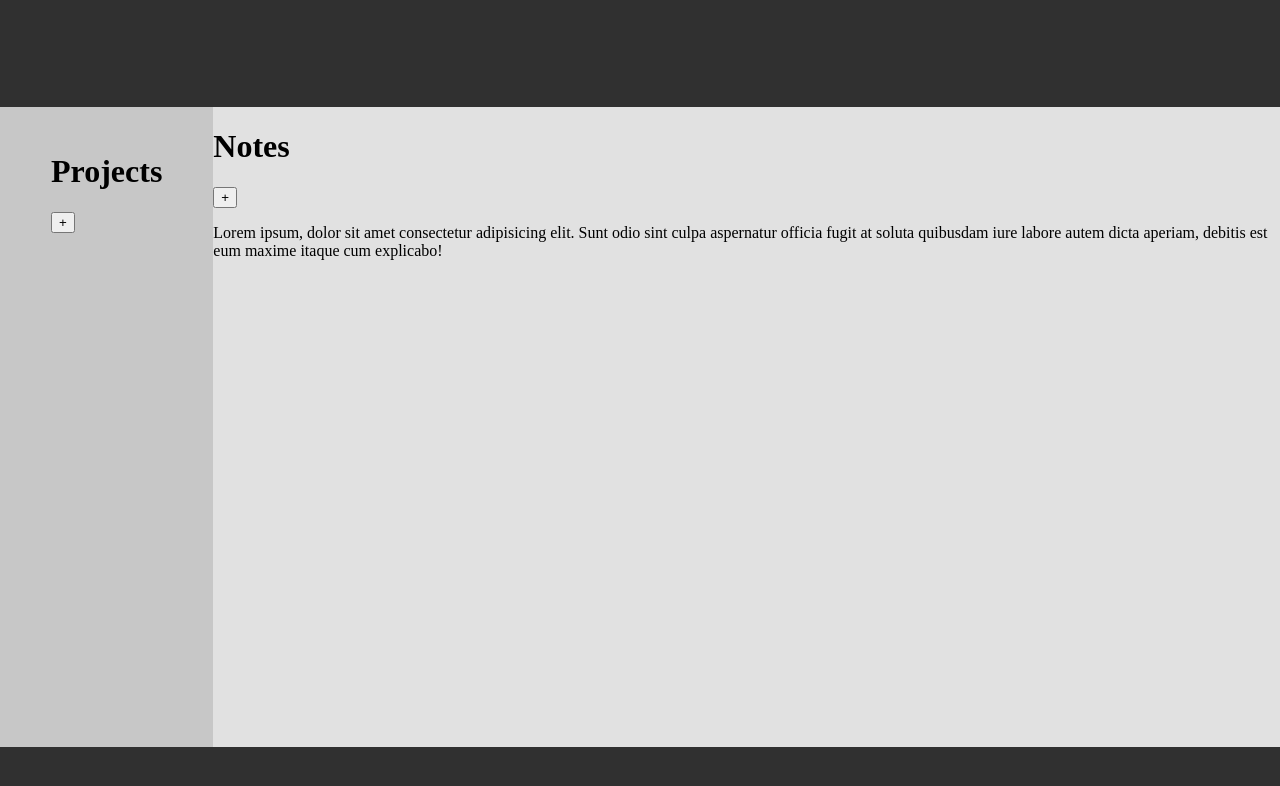
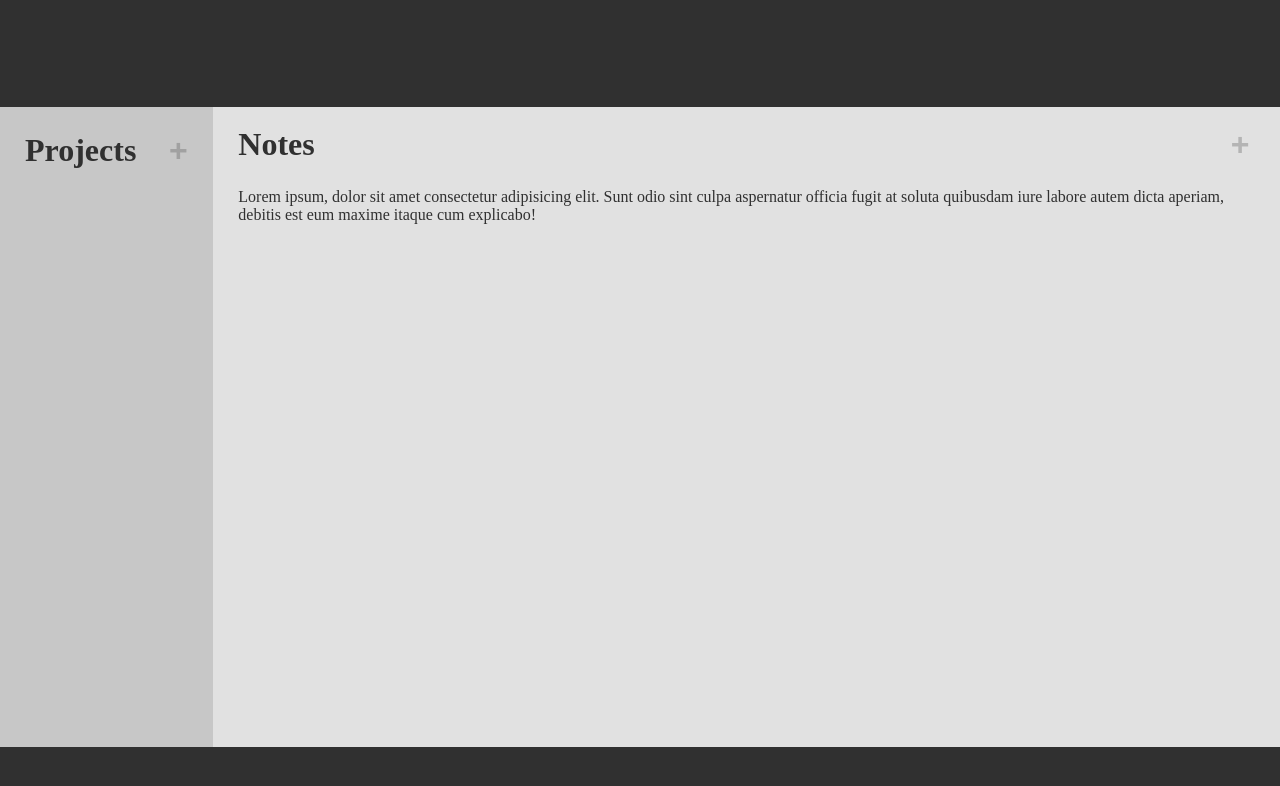
Before and after one commit to benlgw/todo-list, a website built with Vite: page index.html in a window 1280 px wide. Built offline with nearby package versions, Linux system fonts and the light colour scheme; files whose address does not match are found by name.

Commit message:
added default styling for sidebar and notes

```diff
--- a/src/style.css
+++ b/src/style.css
@@ -14,6 +14,9 @@ body {
 	box-sizing: border-box;
 
 	background-color: rgb(225, 225, 225);
+
+	font-family: "Cascadia Code";
+	color: rgb(48, 48, 48);
 }
 
 .app {
@@ -36,11 +39,48 @@ header {
 
 	display: flex;
 	flex-direction: column;
-	align-items: center;
 	gap: 15px;
 	padding: 25px;
 
 	overflow: scroll;
+}
+
+.sidebar > div:nth-child(1),
+.content > div:nth-child(1) {
+	display: flex;
+	justify-content: space-between;
+	align-items: center;
+}
+
+.sidebar > div:nth-child(1) :nth-child(1),
+.content > div:nth-child(1) :nth-child(1) {
+	margin: 0;
+}
+
+.sidebar > div:nth-child(1) :nth-child(2),
+.content > div:nth-child(1) :nth-child(2) {
+	height: 20px;
+	width: 20px;
+
+	padding: 0;
+
+	border: 0;
+	background-color: rgb(48, 48, 48, 0);
+	color: rgb(48, 48, 48, 0.25);
+
+	display: flex;
+	justify-content: center;
+	align-items: center;
+
+	font-size: xx-large;
+	font-weight: bold;
+
+	cursor: pointer;
+}
+
+.sidebar > div:nth-child(1) :nth-child(2):hover,
+.content > div:nth-child(1) :nth-child(2):hover {
+	text-shadow: 0px 0px 1px rgb(48, 48, 48, 0.25);
 }
 
 .project {
@@ -66,8 +106,25 @@ header {
 	box-shadow: inset 0px 0px 5px 1px rgb(48, 48, 48, 0.25);
 }
 
-/* .content {
-} */
+.content {
+	display: grid;
+	grid-template-columns: 1fr 5px;
+	grid-template-rows: 25px 1fr;
+
+	padding: 25px;
+}
+
+.content-header {
+	grid-template-columns: 1 / 3;
+	grid-row: 1 / 2;
+}
+
+.content .notes {
+	grid-column: 1 / 2;
+	grid-row: 2 / 3;
+
+	padding-top: 15px;
+}
 
 footer {
 	grid-column: 1 / 3;
```
